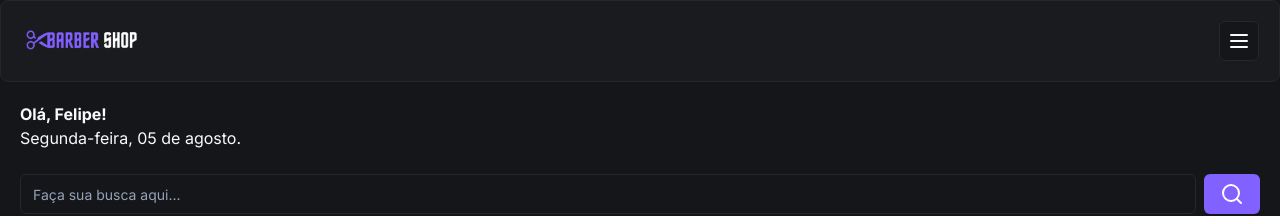
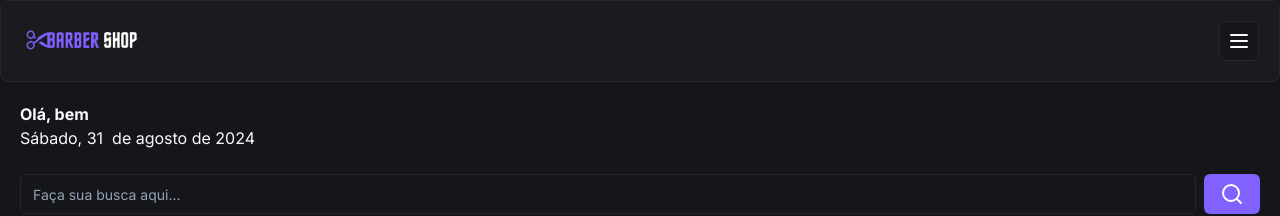
Before and after one commit to MisaelHenrique/fsw-baberShop, a Next.js app: page / in a window 1280 px wide. Shown: the top 216 px of the page. Built offline with nearby package versions, Linux system fonts and the light colour scheme; no server answers; the database is empty.

Commit message:
feat: update welcome message

```diff
--- a/src/app/_components/service-item.tsx
+++ b/src/app/_components/service-item.tsx
@@ -13,7 +13,7 @@
 } from "./ui/sheet"
 import { Calendar } from "./ui/calendar"
 import { ptBR } from "date-fns/locale"
-import { addDays, format, isPast, isToday, set } from "date-fns"
+import { format, isPast, isToday, set } from "date-fns"
 import { useEffect, useMemo, useState } from "react"
 import { useSession } from "next-auth/react"
 import { createBooking } from "../_actions/create-booking"
@@ -187,7 +187,7 @@
                     locale={ptBR}
                     selected={selectedDay}
                     onSelect={handleDateSelected}
-                    fromDate={addDays(new Date(), 1)}
+                    fromDate={new Date()}
                     styles={{
                         head_cell: {
                         width: "100%",
--- a/src/app/page.tsx
+++ b/src/app/page.tsx
@@ -10,6 +10,8 @@
 import Link from "next/link";
 import { getServerSession } from "next-auth";
 import { authOptions } from "./_lib/auth";
+import { format } from "date-fns";
+import { ptBR } from "date-fns/locale";
 
 
 const Home =  async () => {
@@ -48,8 +50,16 @@
       {/*Header*/}
       <Header/>
       <div className="p-5">
-        <h2 className="text-x1 font-bold">Olá, Felipe!</h2>
-        <p>Segunda-feira, 05 de agosto.</p>
+        <h2 className="text-x1 font-bold">Olá, {session?.user ? session.user.name : "bem"}</h2>
+        <p>
+          <span className="capitalize">
+            {format(new Date(), "EEEE, dd ", { locale: ptBR })}
+          </span>
+          <span>&nbsp;de&nbsp;</span>
+          <span>
+              {format(new Date(), "MMMM 'de' yyyy", {locale: ptBR})}
+          </span>
+          </p>
 
         {/*BUSCA*/}
         <div className="mt-6">
```
